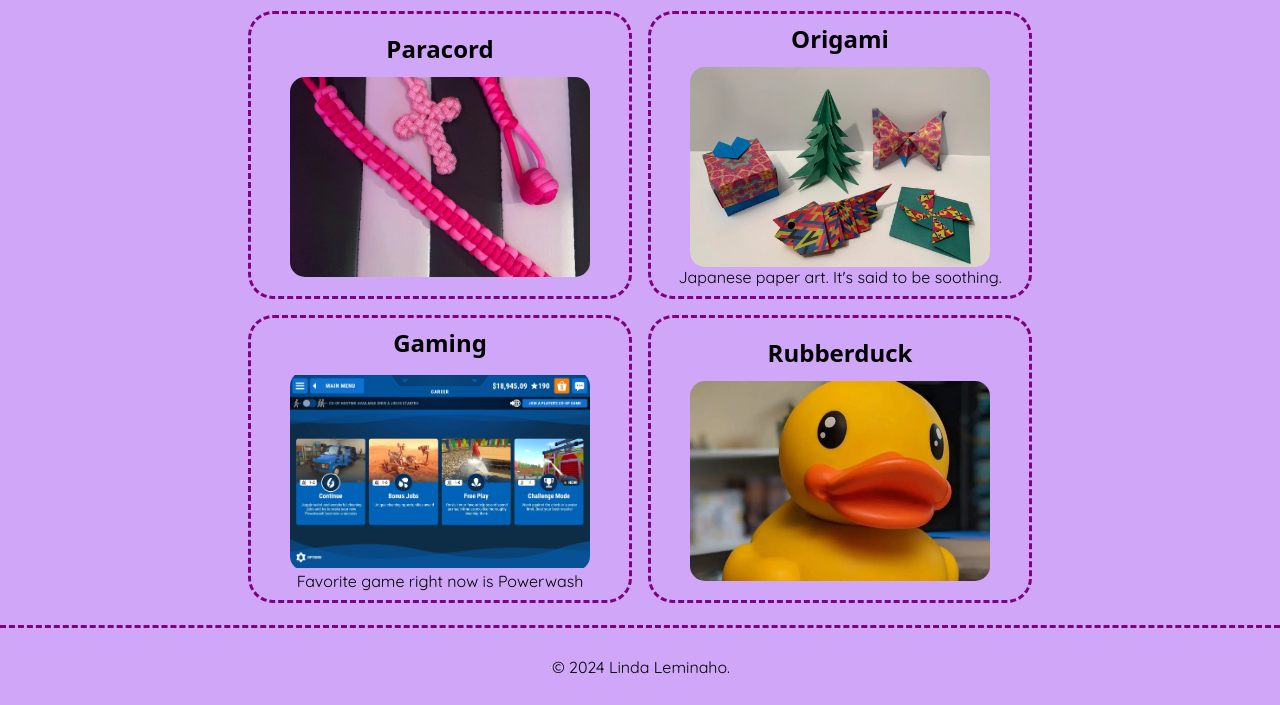
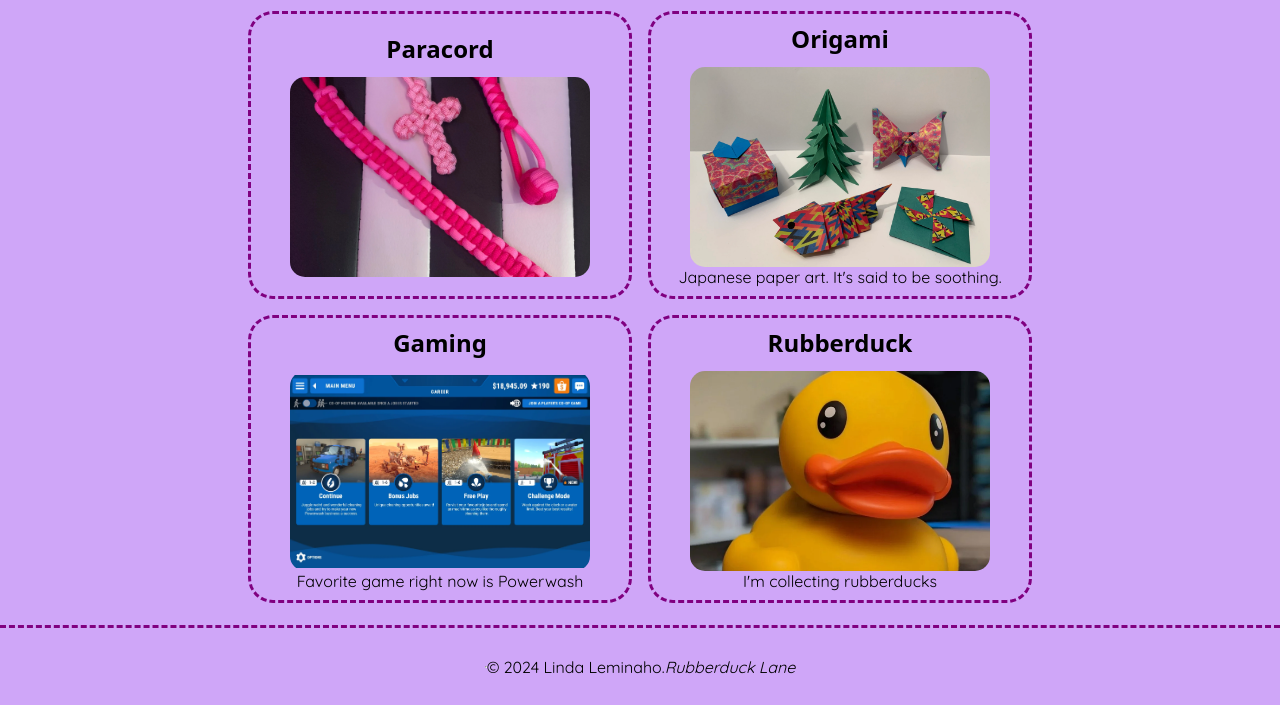
Before and after one commit to Zileena6/githobby, a website built with Parcel: page src/index.html in a window 1280 px wide. Shown: the part 95-800 px from the top of the page. Built offline with nearby package versions, Linux system fonts and the light colour scheme; a web font is replaced by a local one.

Commit message:
Adds address

```diff
--- a/src/index.html
+++ b/src/index.html
@@ -49,6 +49,7 @@
                 <div class="image-container">
                     <img src="./assets/rubberduck.webp" alt="rubberduck by a computer">
                 </div>
+                <p>I'm collecting rubberducks</p>
             </section>
         </div>
 
@@ -57,6 +58,7 @@
     <footer class="footer">
         <hr>
         <p>&copy; 2024 Linda Leminaho.</p>
+        <address>Rubberduck Lane</address>
     </footer>
 </body>
 
```
